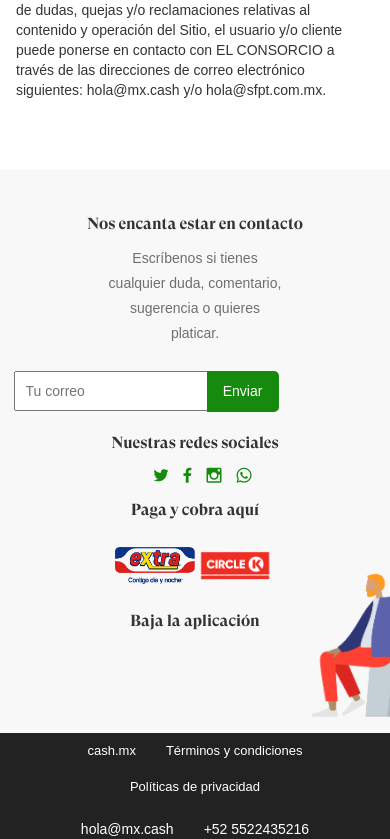
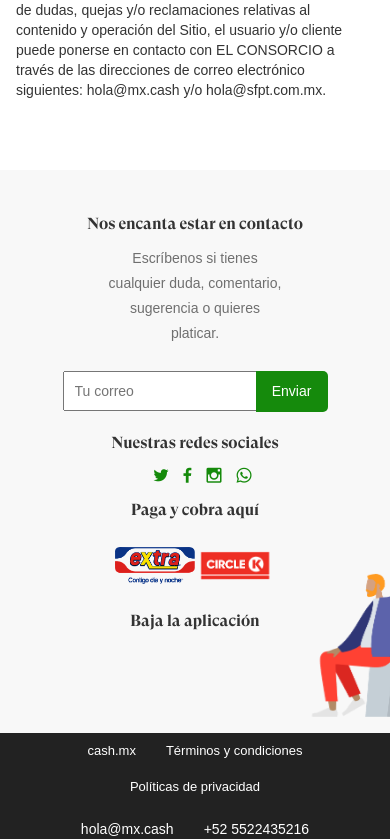
Before and after one commit to Sissadaniel/cash-mx.webflow, a plain HTML site: page terminos-y-condiciones.html in a window 390 px wide. Shown: the part 10598-11437 px from the top of the page. Drawn offline with nearby package versions, Linux system fonts and the light colour scheme; a script that the page names is missing.

Commit message:
Jus another fix in form

```diff
--- a/css/cash-mx.webflow.css
+++ b/css/cash-mx.webflow.css
@@ -1940,6 +1940,7 @@ em {
     display: -webkit-flex;
     display: -ms-flexbox;
     display: flex;
+    max-width: 230px;
     -webkit-box-orient: horizontal;
     -webkit-box-direction: normal;
     -webkit-flex-direction: row;
@@ -1965,6 +1966,21 @@ em {
     -ms-flex-align: center;
     align-items: center;
   }
+  .column-15 {
+    display: -webkit-box;
+    display: -webkit-flex;
+    display: -ms-flexbox;
+    display: flex;
+    -webkit-box-orient: vertical;
+    -webkit-box-direction: normal;
+    -webkit-flex-direction: column;
+    -ms-flex-direction: column;
+    flex-direction: column;
+    -webkit-box-align: center;
+    -webkit-align-items: center;
+    -ms-flex-align: center;
+    align-items: center;
+  }
 }
 
 @font-face {
--- a/terminos-y-condiciones.html
+++ b/terminos-y-condiciones.html
@@ -1,6 +1,6 @@
 <!DOCTYPE html>
 <!--  This site was created in Webflow. http://www.webflow.com  -->
-<!--  Last Published: Thu Oct 10 2019 22:16:34 GMT+0000 (UTC)  -->
+<!--  Last Published: Thu Oct 10 2019 22:19:16 GMT+0000 (UTC)  -->
 <html data-wf-page="5d94e2fac6635604259905b5" data-wf-site="5d8e9f50464a911e9c145944">
 <head>
   <meta charset="utf-8">
@@ -80,7 +80,7 @@
   <div class="section-2"><img src="images/sentado.png" alt="" class="image-25">
     <div class="div-block-15">
       <div class="columns-5 w-row">
-        <div class="w-col w-col-5 w-col-stack">
+        <div class="column-15 w-col w-col-5 w-col-stack">
           <h4>Nos encanta estar en contacto</h4>
           <div class="text-block-3 grey_text">Escríbenos si tienes cualquier duda, comentario, sugerencia o quieres platicar.</div>
           <div class="form-block margin_auto w-form">
```
Also changed, not shown: index.html (+2 -2 lines), politicas-de-privacidad.html (+2 -2 lines).
